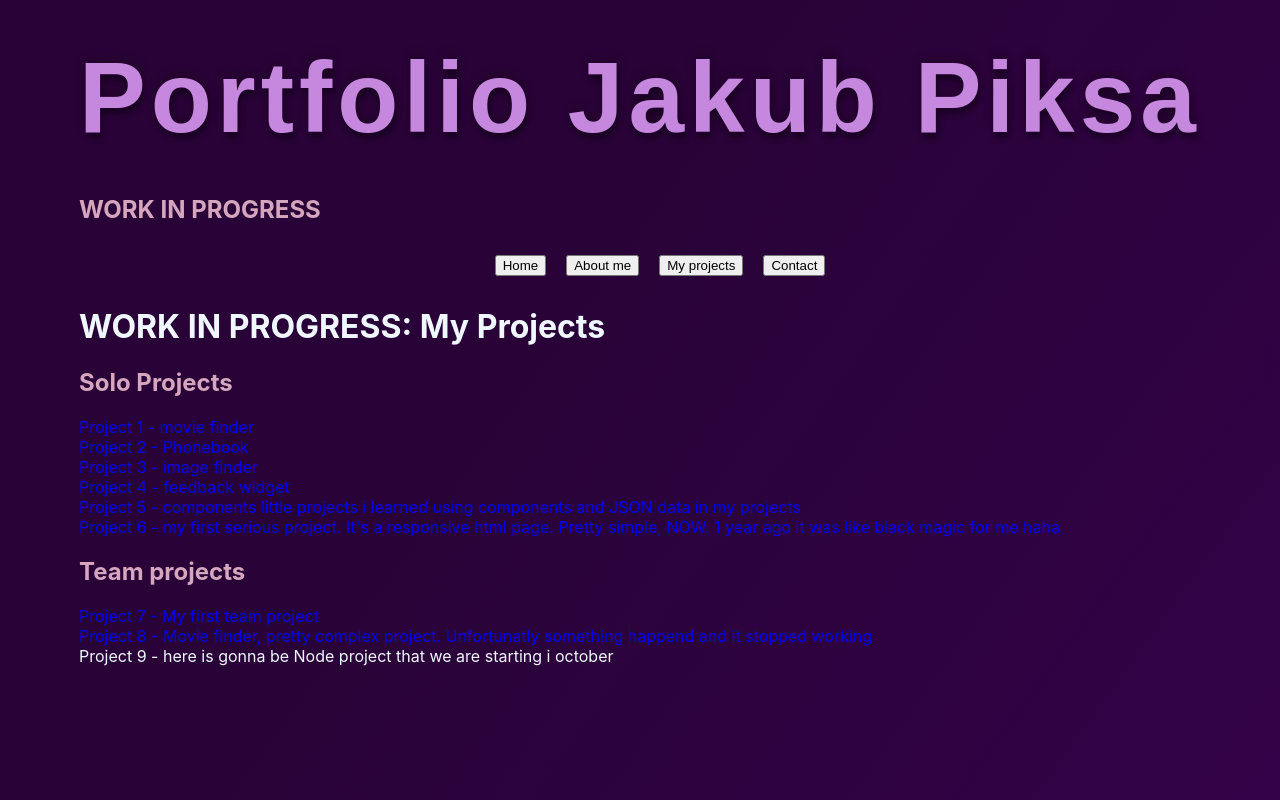
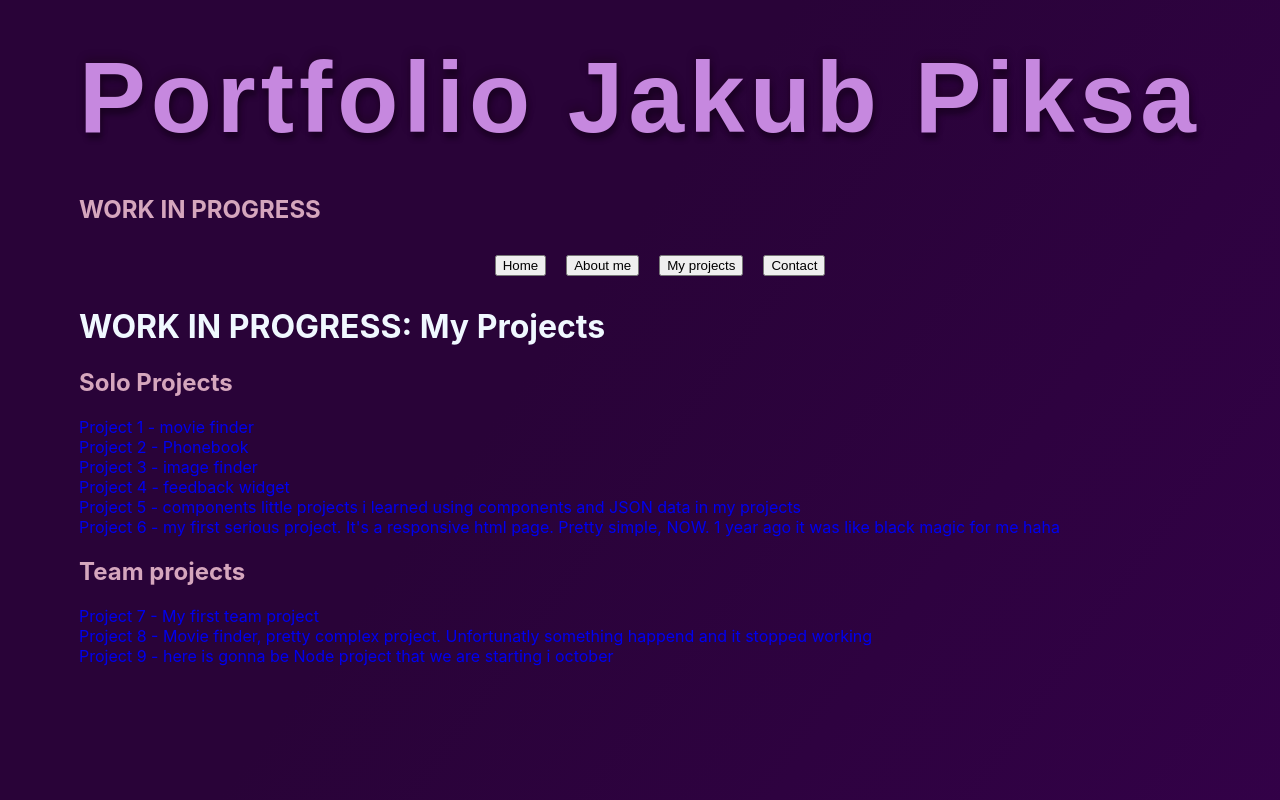
Before and after one commit to JakubPiksa/Portfolio-Jakub-Piksa, a React (Create React App) app: page /portfolio-jakub-piksa/portfolio in a window 1280 px wide. Built offline with nearby package versions, Linux system fonts and the light colour scheme.

Commit message:
Update Portfolio.jsx

```diff
--- a/src/components/Portfolio/Portfolio.jsx
+++ b/src/components/Portfolio/Portfolio.jsx
@@ -34,7 +34,7 @@ const Portfolio = () => {
           <a href='https://jarek-dzwolak.github.io/FILM_SEARCH_PROJECT-Group-ProjectJS/'>Project 8 - Movie finder, pretty complex project. Unfortunatly something happend and it stopped working</a>
         </div>
         <div className={css.portfolioListEl}>
-          <a>Project 9 - here is gonna be Node project that we are starting i october</a>
+          <a href='https://www.youtube.com/watch?v=HxkmXnRQblE'>Project 9 - here is gonna be Node project that we are starting i october</a>
         </div>
       </div>
     </div>
```
